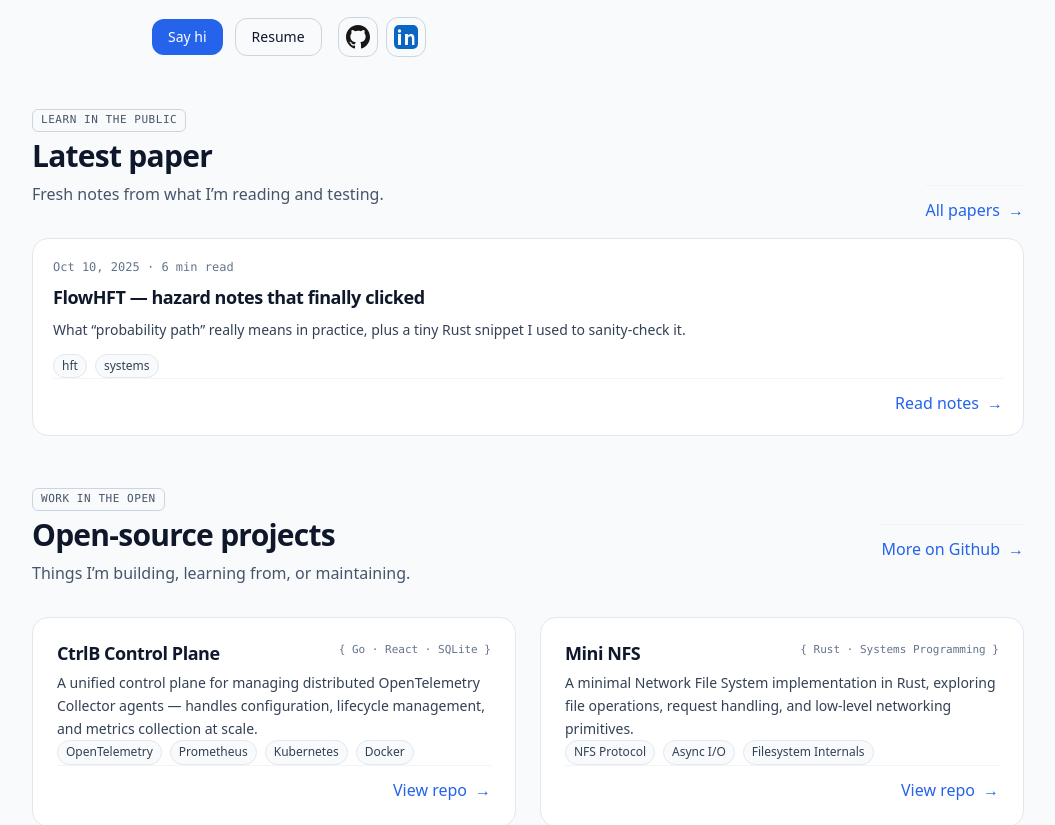
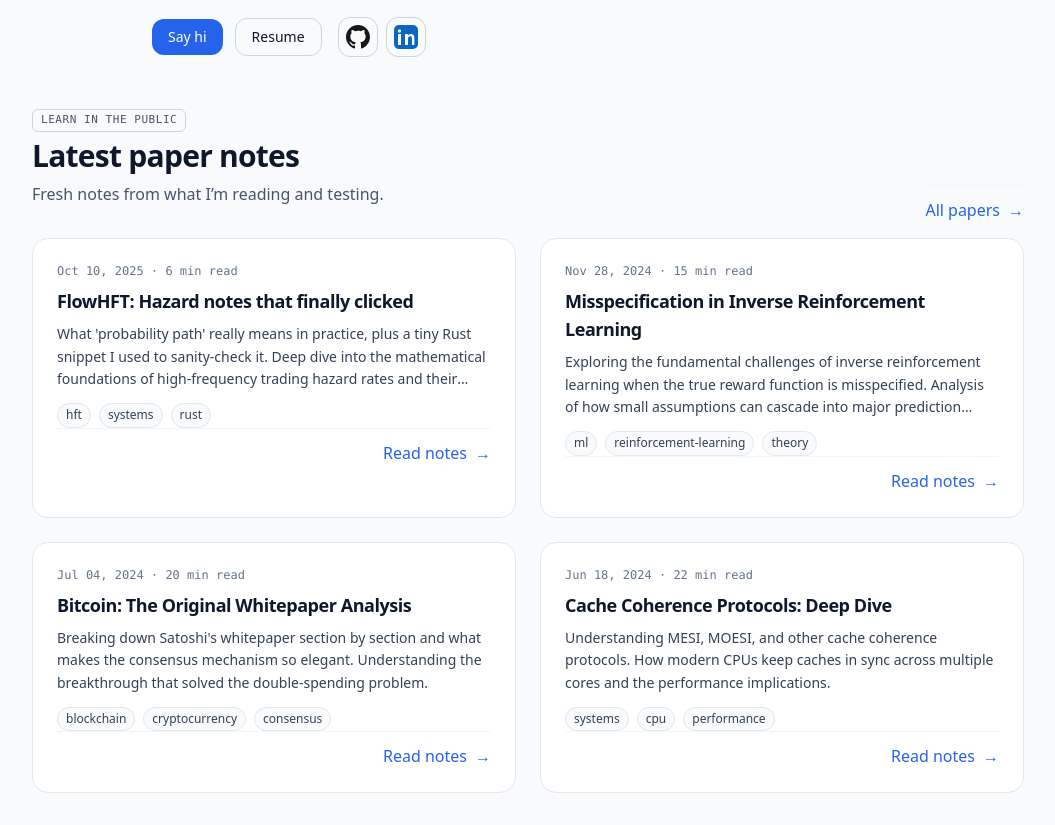
Before and after one commit to legendary-acp/legendary-acp.github.io, a React (Vite) app: page / in a window 1280 px wide. Shown: the part 320-1145 px from the top of the page, without its empty margins (112-1167 px from the left). Built offline with nearby package versions, Linux system fonts and the light colour scheme.

Commit message:
refactor: Consolidate and enhance data structures for notes and blogs; update components to utilize new data format

```diff
--- a/src/components/notes/MediumBlog.tsx
+++ b/src/components/notes/MediumBlog.tsx
@@ -1,54 +1,13 @@
 import React, { useEffect, useState } from "react";
 import ViewAllLink from "../shared/ViewAllLink";
 import { Chips } from "../shared/Chip";
-
-type MediumBlogItem = Readonly<{
-  title: string;
-  link: string;
-  pubDate: string;
-  content: string;
-  image?: string | null;
-  excerpt: string;
-  readTime: string;
-  categories: string[];
-}>;
-
-const extractFirstImage = (htmlContent: string): string | null => {
-  const match = htmlContent.match(/<img[^>]+src=["']([^"']+)["']/i);
-  return match ? match[1] : null;
-};
-
-const stripHtml = (html: string): string => html.replace(/<[^>]*>/g, "").trim();
-
-const getExcerpt = (htmlContent: string, wordLimit = 20): string => {
-  const plain = stripHtml(htmlContent);
-  const words = plain.split(/\s+/).filter(Boolean);
-  if (words.length <= wordLimit) return plain;
-  return words.slice(0, wordLimit).join(" ") + "...";
-};
-
-const calculateReadTime = (htmlContent: string): string => {
-  const words = stripHtml(htmlContent).split(/\s+/).filter(Boolean).length;
-  const minutes = Math.max(1, Math.ceil(words / 200));
-  return `${minutes} min read`;
-};
-
-const formatDate = (dateString: string): string =>
-  new Date(dateString).toLocaleDateString("en-US", {
-    year: "numeric",
-    month: "short",
-    day: "numeric",
-  });
-
-type RssItem = {
-  title: string;
-  link: string;
-  pubDate: string;
-  content: string;
-  categories?: string[];
-};
-
-type RssResponse = { items?: RssItem[] };
+import type { MediumBlogItem, RssResponse } from "./d";
+import {
+  calculateReadTime,
+  extractFirstImage,
+  formatDate,
+  getExcerpt,
+} from "../../utils/content";
 
 function BlogCard({ blog }: { blog: MediumBlogItem }) {
   return (
@@ -74,15 +33,12 @@ function BlogCard({ blog }: { blog: MediumBlogItem }) {
           <h3 className="text-lg font-semibold text-gray-900 group-hover:text-blue-600 transition-colors line-clamp-2 flex-1">
             {blog.title}
           </h3>
-          <span className="inline-block bg-amber-100 text-amber-800 px-2.5 py-1 rounded text-xs font-semibold whitespace-nowrap flex-shrink-0">
-            Medium
-          </span>
         </div>
 
         <p className="text-sm text-gray-500 mb-3">{blog.pubDate}</p>
 
         <p className="text-gray-600 text-sm line-clamp-3 mb-4 flex-1">
-          {blog.excerpt}
+          {blog.summary}
         </p>
 
         {blog.categories.length > 0 && (
@@ -112,7 +68,7 @@ export default function MediumBlogCards(): React.ReactElement {
     const controller = new AbortController();
     const signal = controller.signal;
 
-    const fetchMediumFeed = async () => {
+    (async () => {
       try {
         const rssUrl = "https://medium.com/feed/debugging-diaries";
         const corsProxy = "https://api.rss2json.com/v1/api.json?rss_url=";
@@ -129,35 +85,46 @@ export default function MediumBlogCards(): React.ReactElement {
           pubDate: formatDate(item.pubDate),
           content: item.content,
           image: extractFirstImage(item.content),
-          excerpt: getExcerpt(item.content, 20),
+          summary: getExcerpt(item.content, 20),
           readTime: calculateReadTime(item.content),
           categories: item.categories ?? [],
         }));
 
         setBlogs(parsed);
       } catch (err: unknown) {
-        if ((err as DOMException)?.name === "AbortError") return;
+        if ((err as DOMException)?.name !== "AbortError") {
           console.error("Error fetching Medium feed:", err);
           setError("Failed to load Medium articles");
+        }
       } finally {
         setLoading(false);
       }
-    };
+    })();
 
-    fetchMediumFeed();
     return () => controller.abort();
   }, []);
 
-  if (loading) {
   return (
+    <div className="w-full max-w-6xl mx-auto px-4 pb-7">
+      <div className="inline-block text-[11px] uppercase tracking-wider font-mono text-slate-600 border border-slate-300 rounded-md px-2 py-0.5 mb-1.5">
+        Blogs
+      </div>
+      <div className="flex items-center justify-between mb-6">
+        <h1 className="text-4xl font-semibold text-slate-900 tracking-tight">
+          From My Medium
+        </h1>
+        <ViewAllLink
+          href="https://medium.com/debugging-diaries"
+          label="All articles on Medium"
+          align="end"
+        />
+      </div>
+
+      {loading ? (
         <div className="flex items-center justify-center p-8">
           <div className="h-8 w-8 animate-spin rounded-full border-4 border-slate-200 border-t-blue-600" />
         </div>
-    );
-  }
-
-  if (error) {
-    return (
+      ) : error ? (
         <div className="mx-auto max-w-2xl flex items-center gap-2 rounded-lg border border-red-200 bg-red-50/70 px-3 py-2 text-sm text-red-700">
           <svg
             xmlns="http://www.w3.org/2000/svg"
@@ -177,30 +144,17 @@ export default function MediumBlogCards(): React.ReactElement {
             Unable to load Medium posts right now. Please try again later.
           </span>
         </div>
-    );
-  }
-
-  return (
-    <div className="w-full max-w-6xl mx-auto px-4 pb-7">
-      <div className="inline-block text-[11px] uppercase tracking-wider font-mono text-slate-600 border border-slate-300 rounded-md px-2 py-0.5 mb-1.5">
-        Blog
+      ) : blogs.length === 0 ? (
+        <div className="text-sm text-slate-600 border border-slate-200 bg-white rounded-lg p-4">
+          No posts found.
         </div>
-      <div className="flex items-center justify-between mb-6">
-        <h1 className="text-4xl font-semibold text-slate-900 tracking-tight">
-          From My Medium
-        </h1>
-        <ViewAllLink
-          href="https://medium.com/debugging-diaries"
-          label="All articles on Medium"
-          align="end"
-        />
-      </div>
-
+      ) : (
         <div className="grid grid-cols-1 md:grid-cols-2 lg:grid-cols-3 gap-6">
           {blogs.map((blog) => (
             <BlogCard key={blog.link} blog={blog} />
           ))}
         </div>
+      )}
     </div>
   );
 }
--- /dev/null
+++ b/src/components/notes/d.ts
@@ -0,0 +1,30 @@
+export interface PaperNote {
+    id: number;
+    title: string;
+    date: string;
+    readTime: string;
+    summary: string;
+    tags: string[];
+    link: string;
+};
+
+export interface MediumBlogItem {
+    title: string;
+    link: string;
+    pubDate: string;
+    content: string;
+    image?: string | null;
+    summary: string;
+    readTime: string;
+    categories: string[];
+};
+
+export interface RssResponse { items?: RssItem[] };
+
+interface RssItem {
+    title: string;
+    link: string;
+    pubDate: string;
+    content: string;
+    categories?: string[];
+};
--- a/src/components/sections/IntroSection.tsx
+++ b/src/components/sections/IntroSection.tsx
@@ -34,7 +34,6 @@ export default function IntroSection() {
           </div>
 
           <div className="mt-6 flex flex-wrap gap-3 text-sm items-center">
-            {/* Primary CTA */}
             <a
               href="#contact"
               className="inline-flex items-center rounded-xl bg-blue-600 text-white font-medium px-4 py-2 hover:bg-blue-700 transition"
@@ -42,7 +41,6 @@ export default function IntroSection() {
               Say hi
             </a>
 
-            {/* Secondary CTA */}
             <a
               href="/Resume.pdf"
               className="inline-flex items-center rounded-xl border border-slate-300 px-4 py-2 font-medium hover:border-blue-300 hover:text-blue-700 transition"
@@ -50,9 +48,7 @@ export default function IntroSection() {
               Resume
             </a>
 
-            {/* Social icons (same height, brand colors) */}
             <div className="flex items-center gap-2 ml-1">
-              {/* GitHub */}
               <a
                 href="https://github.com/legendary-acp"
                 target="_blank"
@@ -75,7 +71,6 @@ export default function IntroSection() {
                 </svg>
               </a>
 
-              {/* LinkedIn */}
               <a
                 href="https://linkedin.com/in/ppradyu"
                 target="_blank"
--- a/src/components/sections/LatestPaperSection.tsx
+++ b/src/components/sections/LatestPaperSection.tsx
@@ -1,30 +1,36 @@
 import { Chips } from "../shared/Chip";
 import SectionHeader from "../shared/SectionHeader";
 import ViewAllLink from "../shared/ViewAllLink";
-
+import type { PaperNote } from "../notes/d";
+import papers from "../../data/paperNotes.json";
 export default function LatestPaperSection() {
-  const paper = {
-    title: "FlowHFT — hazard notes that finally clicked",
-    date: "2025-10-10",
-    minutes: 6,
-    tags: ["hft", "systems"],
-    summary:
-      "What “probability path” really means in practice, plus a tiny Rust snippet I used to sanity-check it.",
-    link: "/notes",
-  };
+  const latestPapers = papers
+    .sort((a, b) => new Date(b.date).getTime() - new Date(a.date).getTime())
+    .slice(0, 4);
 
   return (
     <section>
       <div className="flex items-end justify-between gap-6 mb-4">
         <SectionHeader
           label="Learn in the public"
-          title="Latest paper"
+          title="Latest paper notes"
           subtitle="Fresh notes from what I’m reading and testing."
         />
         <ViewAllLink href="/logs" align="end" label="All papers" />
       </div>
 
-      <article className="group rounded-2xl bg-white border border-slate-200 p-5 hover:shadow-soft hover:border-slate-300 transition">
+      <div className="grid md:grid-cols-2 gap-6">
+        {latestPapers.map((paper) => (
+          <PaperCard key={paper.id} paper={paper} />
+        ))}
+      </div>
+    </section>
+  );
+}
+
+function PaperCard({ paper }: { paper: PaperNote }) {
+  return (
+    <article className="rounded-2xl bg-white border border-slate-200 p-6 hover:shadow-md hover:border-slate-300 transition-all duration-200">
       <div className="text-xs text-slate-500 font-mono">
         <time dateTime={new Date(paper.date).toISOString()}>
           {new Date(paper.date).toLocaleDateString(undefined, {
@@ -34,14 +40,13 @@ export default function LatestPaperSection() {
           })}
         </time>
         {" · "}
-          {paper.minutes} min read
+        {paper.readTime}
       </div>
       <a href={paper.link} className="mt-2 block">
         <h3 className="text-lg font-semibold tracking-tight text-slate-900 group-hover:text-slate-950">
           {paper.title}
         </h3>
       </a>
-
       <p className="mt-2 text-sm leading-relaxed text-slate-700 line-clamp-3">
         {paper.summary}
       </p>
@@ -50,6 +55,5 @@ export default function LatestPaperSection() {
       </div>
       <ViewAllLink href={paper.link} label="Read notes" />
     </article>
-    </section>
   );
 }
--- /dev/null
+++ b/src/components/sections/d.ts
@@ -0,0 +1,9 @@
+export interface Project {
+    name: string;
+    stack: string;
+    desc: string;
+    chips: string[];
+    metricLabel?: string;
+    metricValue?: string;
+    repo?: string;
+};
--- /dev/null
+++ b/src/data/paperNotes.json
@@ -0,0 +1,54 @@
+[
+    {
+        "id": 1,
+        "title": "FlowHFT: Hazard notes that finally clicked",
+        "date": "10 Oct 2025",
+        "readTime": "6 min read",
+        "summary": "What 'probability path' really means in practice, plus a tiny Rust snippet I used to sanity-check it. Deep dive into the mathematical foundations of high-frequency trading hazard rates and their practical implications.",
+        "tags": [
+            "hft",
+            "systems",
+            "rust"
+        ],
+        "link": "#"
+    },
+    {
+        "id": 2,
+        "title": "Misspecification in Inverse Reinforcement Learning",
+        "date": "28 Nov 2024",
+        "readTime": "15 min read",
+        "summary": "Exploring the fundamental challenges of inverse reinforcement learning when the true reward function is misspecified. Analysis of how small assumptions can cascade into major prediction errors.",
+        "tags": [
+            "ml",
+            "reinforcement-learning",
+            "theory"
+        ],
+        "link": "#"
+    },
+    {
+        "id": 3,
+        "title": "Bitcoin: The Original Whitepaper Analysis",
+        "date": "04 Jul 2024",
+        "readTime": "20 min read",
+        "summary": "Breaking down Satoshi's whitepaper section by section and what makes the consensus mechanism so elegant. Understanding the breakthrough that solved the double-spending problem.",
+        "tags": [
+            "blockchain",
+            "cryptocurrency",
+            "consensus"
+        ],
+        "link": "#"
+    },
+    {
+        "id": 4,
+        "title": "Cache Coherence Protocols: Deep Dive",
+        "date": "18 Jun 2024",
+        "readTime": "22 min read",
+        "summary": "Understanding MESI, MOESI, and other cache coherence protocols. How modern CPUs keep caches in sync across multiple cores and the performance implications.",
+        "tags": [
+            "systems",
+            "cpu",
+            "performance"
+        ],
+        "link": "#"
+    }
+]
--- /dev/null
+++ b/src/utils/content.ts
@@ -0,0 +1,36 @@
+export const extractFirstImage = (htmlContent: string): string | null => {
+    if (!htmlContent) return null;
+    const match = htmlContent.match(/<img[^>]+src=["']([^"']+)["']/i);
+    return match ? match[1] : null;
+};
+
+export const getExcerpt = (htmlContent: string, wordLimit = 20): string => {
+    const plain = stripHtml(htmlContent);
+    if (!plain) return "";
+    const words = plain.split(/\s+/).filter(Boolean);
+    if (words.length <= wordLimit) return plain;
+    return words.slice(0, wordLimit).join(" ") + "…";
+};
+
+export const calculateReadTime = (htmlContent: string, wpm = 200): string => {
+    const words = stripHtml(htmlContent).split(/\s+/).filter(Boolean).length;
+    const minutes = Math.max(1, Math.ceil(words / Math.max(1, wpm)));
+    return `${minutes} min read`;
+};
+
+export const formatDate = (
+    dateInput: string | Date,
+    locale: string = "en-US",
+    options: Intl.DateTimeFormatOptions = { year: "numeric", month: "short", day: "numeric" }
+): string => {
+    try {
+        const d = typeof dateInput === "string" ? new Date(dateInput) : dateInput;
+        if (Number.isNaN(d.getTime())) return String(dateInput);
+        return d.toLocaleDateString(locale, options);
+    } catch {
+        return String(dateInput);
+    }
+};
+
+const stripHtml = (html: string): string =>
+    (html || "").replace(/<[^>]*>/g, "").replace(/\s+/g, " ").trim();
```
Also changed, not shown: src/components/notes/PaperNotes.tsx (+4 -55 lines), src/components/sections/ContactSection.tsx (+3 -5 lines), src/components/sections/ProjectsSection.tsx (+1 -9 lines). Lines whose indentation alone changed are shown as unchanged.
